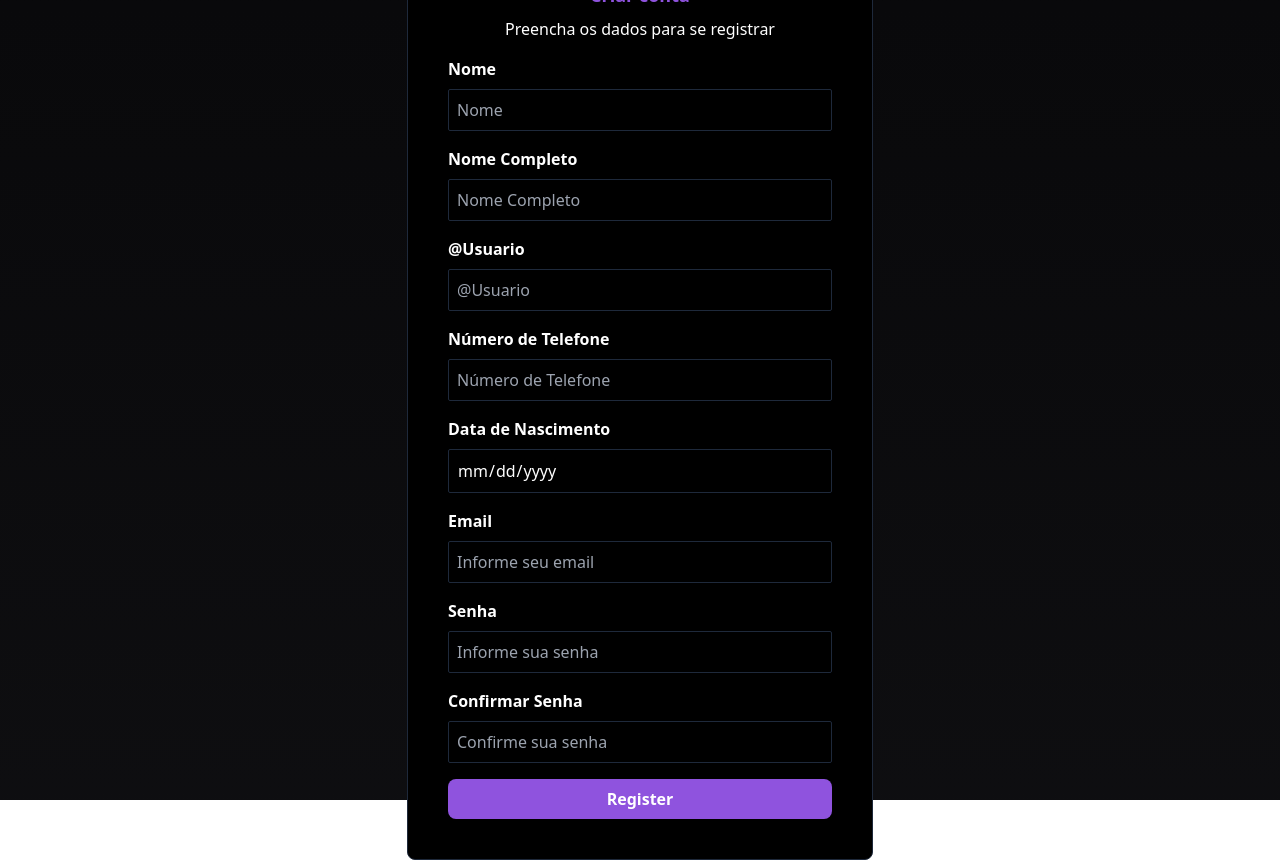
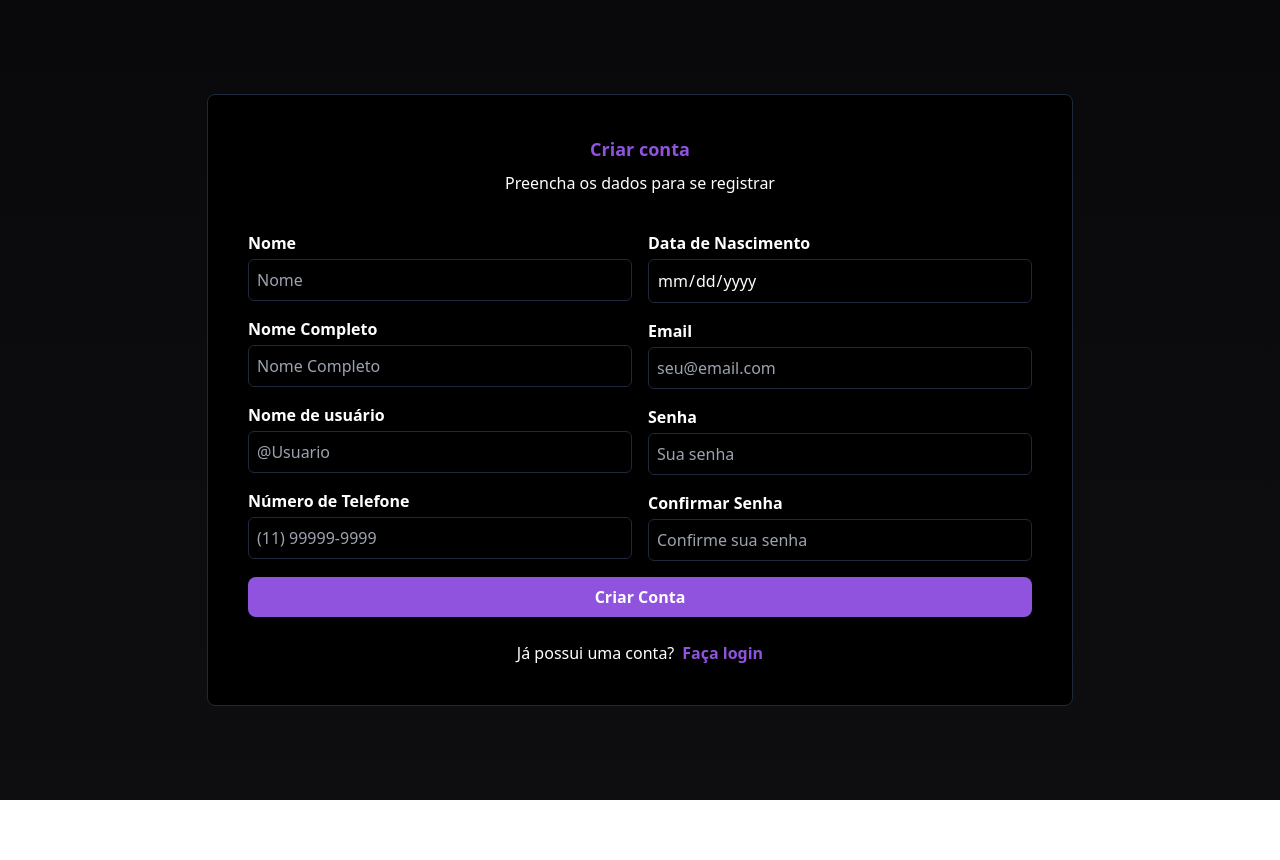
Before and after one commit to AndrewGPFranco/boards-ui, a Vue app: page /auth/register in a window 1280 px wide. After the commit the page ends 800 px from the top, so only its background shows below. Built offline with nearby package versions, Linux system fonts and the light colour scheme.

Commit message:
style: UI do formulário finalizado

```diff
--- a/src/components/auth/FormRegister.vue
+++ b/src/components/auth/FormRegister.vue
@@ -1,114 +1,153 @@
 <template>
-    <section
-        class="flex justify-center items-center bg-black p-10 border border-slate-800 rounded-lg"
+    <main
+        class="flex justify-center items-center bg-black p-10 border border-slate-800 rounded-lg min-h-[60%]"
     >
-        <form
-            @submit.prevent="register"
-            class="flex flex-col gap-4 w-full max-w-md"
+        <form @submit.prevent="register" class="flex flex-col gap-4 w-full">
+            <header
+                class="flex flex-col gap-2 items-center justify-center mb-5"
             >
-            <div class="flex flex-col gap-2 items-center justify-center">
                 <h1 class="text-textBtn font-bold text-lg">Criar conta</h1>
-                <span>Preencha os dados para se registrar</span>
-            </div>
-            <div class="flex flex-col gap-2">
+                <p>Preencha os dados para se registrar</p>
+            </header>
+
+            <div class="flex gap-4 justify-center items-start">
+                <fieldset class="flex flex-col gap-4 border-none">
+                    <legend class="sr-only">Informações Pessoais</legend>
+
+                    <div class="flex flex-col gap-1">
                         <label for="nome" class="font-bold">Nome</label>
                         <input
+                            id="nome"
                             type="text"
                             v-model="user.nome"
                             placeholder="Nome"
                             required
-                    class="placeholder-gray-400 text-white rounded-sm p-2 bg-transparent border border-slate-800 w-full min-w-96 focus:border-textBtn focus:outline-none"
+                            class="placeholder-gray-400 text-white rounded-md p-2 bg-transparent border border-slate-800 w-full min-w-96 focus:border-textBtn focus:outline-none"
                         />
                     </div>
-            <div class="flex flex-col gap-2">
+
+                    <div class="flex flex-col gap-1">
                         <label for="nomeCompleto" class="font-bold"
                             >Nome Completo</label
                         >
                         <input
+                            id="nomeCompleto"
                             type="text"
                             v-model="user.nomeCompleto"
                             placeholder="Nome Completo"
                             required
-                    class="placeholder-gray-400 text-white rounded-sm p-2 bg-transparent border border-slate-800 w-full min-w-96 focus:border-textBtn focus:outline-none"
+                            class="placeholder-gray-400 text-white rounded-md p-2 bg-transparent border border-slate-800 w-full min-w-96 focus:border-textBtn focus:outline-none"
                         />
                     </div>
-            <div class="flex flex-col gap-2">
-                <label for="username" class="font-bold">@Usuario</label>
+
+                    <div class="flex flex-col gap-1">
+                        <label for="username" class="font-bold"
+                            >Nome de usuário</label
+                        >
                         <input
+                            id="username"
                             type="text"
                             v-model="user.username"
                             placeholder="@Usuario"
                             required
-                    class="placeholder-gray-400 text-white rounded-sm p-2 bg-transparent border border-slate-800 w-full min-w-96 focus:border-textBtn focus:outline-none"
+                            autocomplete="username"
+                            class="placeholder-gray-400 text-white rounded-md p-2 bg-transparent border border-slate-800 w-full min-w-96 focus:border-textBtn focus:outline-none"
                         />
                     </div>
-            <div class="flex flex-col gap-2">
+
+                    <div class="flex flex-col gap-1">
                         <label for="numeroTelefone" class="font-bold"
                             >Número de Telefone</label
                         >
                         <input
-                    type="text"
+                            id="numeroTelefone"
+                            type="tel"
                             v-model="user.numeroTelefone"
-                    placeholder="Número de Telefone"
+                            placeholder="(11) 99999-9999"
                             required
-                    class="placeholder-gray-400 text-white rounded-sm p-2 bg-transparent border border-slate-800 w-full min-w-96 focus:border-textBtn focus:outline-none"
+                            autocomplete="tel"
+                            class="placeholder-gray-400 text-white rounded-md p-2 bg-transparent border border-slate-800 w-full min-w-96 focus:border-textBtn focus:outline-none"
                         />
                     </div>
-            <div class="flex flex-col gap-2">
+                </fieldset>
+
+                <fieldset class="flex flex-col gap-4 border-none">
+                    <legend class="sr-only">Informações de Conta</legend>
+
+                    <div class="flex flex-col gap-1">
                         <label for="dataNascimento" class="font-bold"
                             >Data de Nascimento</label
                         >
                         <input
+                            id="dataNascimento"
                             type="date"
                             v-model="user.dataNascimento"
-                    placeholder="Data de Nascimento"
                             required
-                    class="placeholder-gray-400 text-white rounded-sm p-2 bg-transparent border border-slate-800 w-full min-w-96 focus:border-textBtn focus:outline-none"
+                            autocomplete="bday"
+                            class="placeholder-gray-400 text-white rounded-md p-2 bg-transparent border border-slate-800 w-full min-w-96 focus:border-textBtn focus:outline-none"
                         />
                     </div>
-            <div class="flex flex-col gap-2">
+
+                    <div class="flex flex-col gap-1">
                         <label for="email" class="font-bold">Email</label>
                         <input
+                            id="email"
                             type="email"
                             v-model="user.email"
-                    placeholder="Informe seu email"
+                            placeholder="seu@email.com"
                             required
-                    autocomplete="off"
-                    class="placeholder-gray-400 text-white rounded-sm p-2 bg-transparent border border-slate-800 w-full min-w-96 focus:border-textBtn focus:outline-none"
+                            autocomplete="email"
+                            class="placeholder-gray-400 text-white rounded-md p-2 bg-transparent border border-slate-800 w-full min-w-96 focus:border-textBtn focus:outline-none"
                         />
                     </div>
-            <div class="flex flex-col gap-2">
+
+                    <div class="flex flex-col gap-1">
                         <label for="senha" class="font-bold">Senha</label>
                         <input
+                            id="senha"
                             type="password"
                             v-model="user.senha"
-                    placeholder="Informe sua senha"
+                            placeholder="Sua senha"
                             required
-                    autocomplete="off"
-                    class="placeholder-gray-400 text-white rounded-sm p-2 bg-transparent border border-slate-800 w-full min-w-96 focus:border-textBtn focus:outline-none"
+                            autocomplete="new-password"
+                            class="placeholder-gray-400 text-white rounded-md p-2 bg-transparent border border-slate-800 w-full min-w-96 focus:border-textBtn focus:outline-none"
                         />
                     </div>
-            <div class="flex flex-col gap-2">
+
+                    <div class="flex flex-col gap-1">
                         <label for="confirmPassword" class="font-bold"
                             >Confirmar Senha</label
                         >
                         <input
+                            id="confirmPassword"
                             type="password"
                             v-model="confirmPassword"
                             placeholder="Confirme sua senha"
                             required
-                    autocomplete="off"
-                    class="placeholder-gray-400 text-white rounded-sm p-2 bg-transparent border border-slate-800 w-full min-w-96 focus:border-textBtn focus:outline-none"
+                            autocomplete="new-password"
+                            class="placeholder-gray-400 text-white rounded-md p-2 bg-transparent border border-slate-800 w-full min-w-96 focus:border-textBtn focus:outline-none"
                         />
                     </div>
+                </fieldset>
+            </div>
+
             <button
                 type="submit"
-                class="bg-btn p-2 rounded-lg font-bold hover:bg-purple-700"
+                class="bg-btn p-2 rounded-lg font-bold hover:bg-purple-700 focus:bg-purple-700 focus:outline-none focus:ring-2 focus:ring-purple-300"
             >
-                Register
+                Criar Conta
             </button>
+            <footer class="flex gap-2 justify-center mt-2">
+                <p class="text-white">Já possui uma conta?</p>
+                <router-link
+                    to="/auth/login"
+                    class="text-textBtn hover:underline font-bold"
+                >
+                    Faça login
+                </router-link>
+            </footer>
         </form>
-    </section>
+    </main>
 </template>
 
 <script setup lang="ts">
```
Lines whose indentation alone changed are shown as unchanged.
